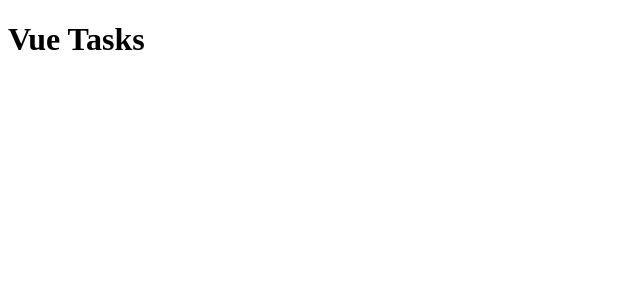
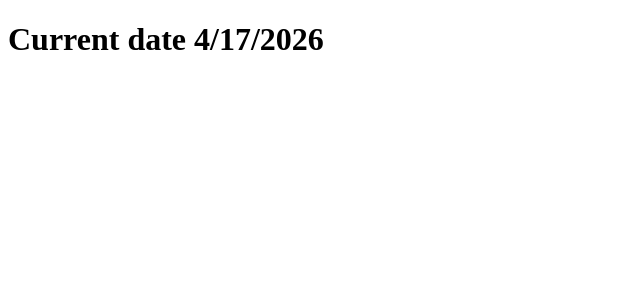
Before and after one commit to Ozmeks/vue-tasks, a Vue app: page / in a window 1280 px wide. Shown: the top 300 px of the page, without its empty margins (0-640 px from the left). Built offline with nearby package versions, Linux system fonts and the light colour scheme.

Commit message:
Add date

```diff
--- a/src/App.vue
+++ b/src/App.vue
@@ -3,7 +3,7 @@
 
 <template>
   <div class="app">
-    <h1>Vue Tasks</h1>
+    <h1>Current date {{ new Date().toLocaleDateString() }}</h1>
   </div>
 </template>
 
```
